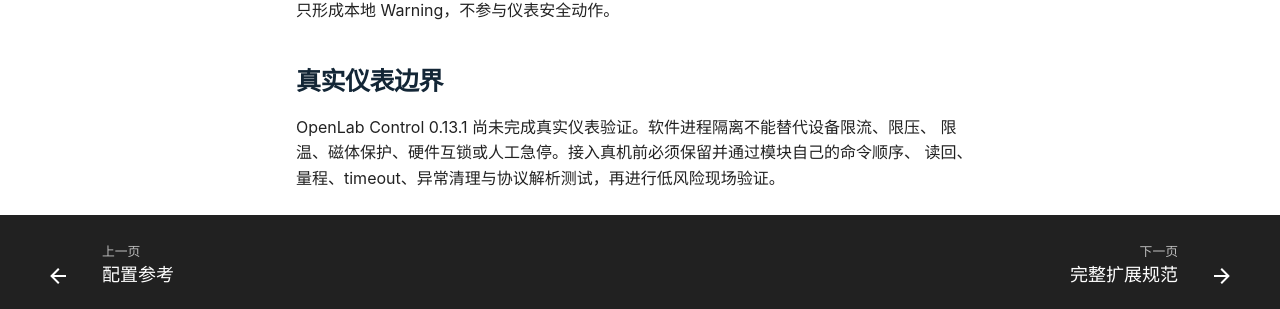
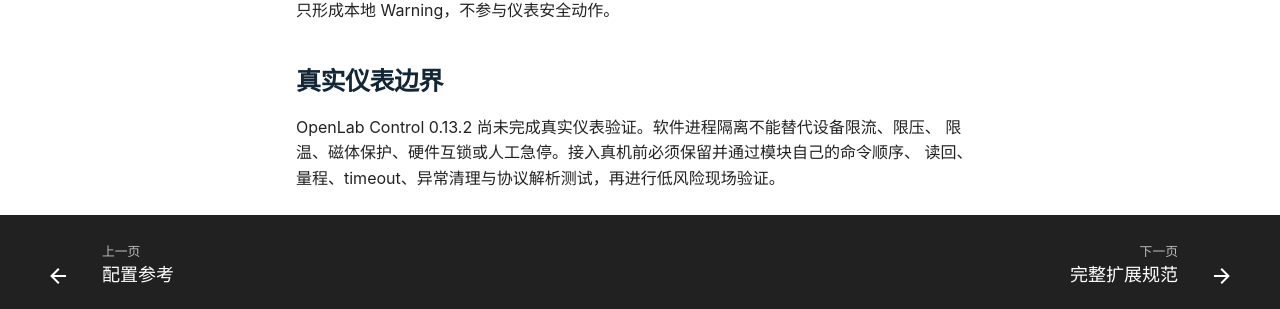
Before and after one commit to yang-fu-physics/openlab-control, an MkDocs documentation site: the page built from docs/ARCHITECTURE.md, in a window 1280 px wide and 900 px high, scrolled down 2590 px. Shown: the part 523-832 px from the top of the window. Built offline with MkDocs 1.6.1 and Material for MkDocs 9.7.7, drawn with Linux system fonts in a browser that asks for light colours; comment, search, counter and statistics services are not loaded; some of the changed text lies outside the part shown.

Commit message:
chore: prepare v0.13.2

```diff
--- a/docs/ARCHITECTURE.md
+++ b/docs/ARCHITECTURE.md
@@ -1,6 +1,6 @@
 # 系统架构
 
-本文描述 OpenLab Control 0.13.1 的当前边界。
+本文描述 OpenLab Control 0.13.2 的当前边界。
 
 ## 运行模型
 
@@ -139,6 +139,6 @@
 
 ## 真实仪表边界
 
-OpenLab Control 0.13.1 尚未完成真实仪表验证。软件进程隔离不能替代设备限流、限压、
+OpenLab Control 0.13.2 尚未完成真实仪表验证。软件进程隔离不能替代设备限流、限压、
 限温、磁体保护、硬件互锁或人工急停。接入真机前必须保留并通过模块自己的命令顺序、
 读回、量程、timeout、异常清理与协议解析测试，再进行低风险现场验证。
--- a/pyproject.toml
+++ b/pyproject.toml
@@ -4,7 +4,7 @@
 
 [project]
 name = "openlab-control"
-version = "0.13.1"
+version = "0.13.2"
 description = "Plugin-oriented low-temperature, magnetic-field and measurement control framework"
 readme = "README.md"
 requires-python = ">=3.11"
--- a/src/labcontrol/__init__.py
+++ b/src/labcontrol/__init__.py
@@ -5,4 +5,4 @@
 保持一致。
 """
 
-__version__ = "0.13.1"
+__version__ = "0.13.2"
```
Also changed, not shown: CHANGELOG.md (+2 -0 lines), README.md (+2 -2 lines), docs/DAT_FORMAT.md (+1 -1 lines), docs/getting-started/source.md (+1 -1 lines), docs/getting-started/windows.md (+5 -5 lines).
